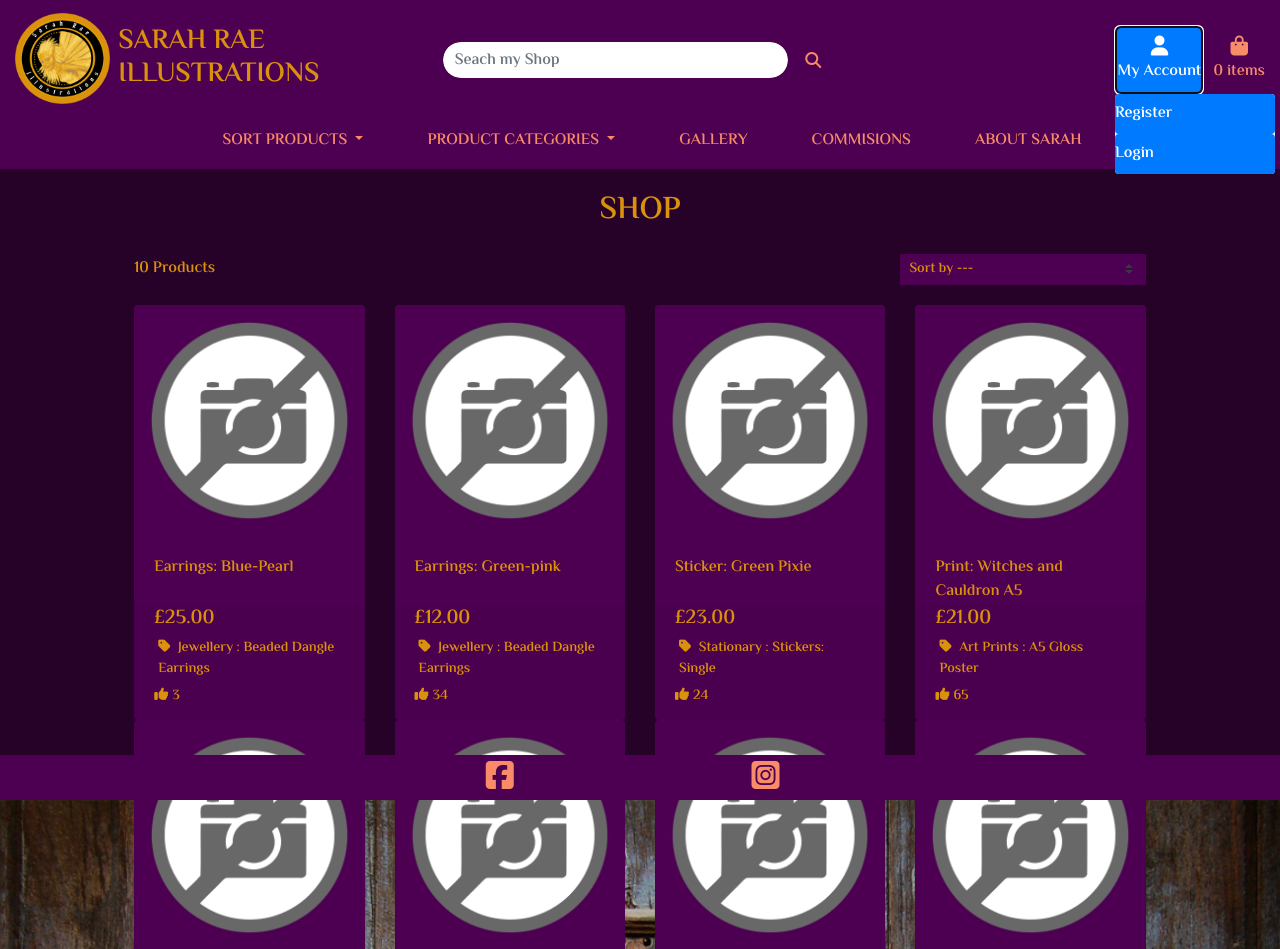
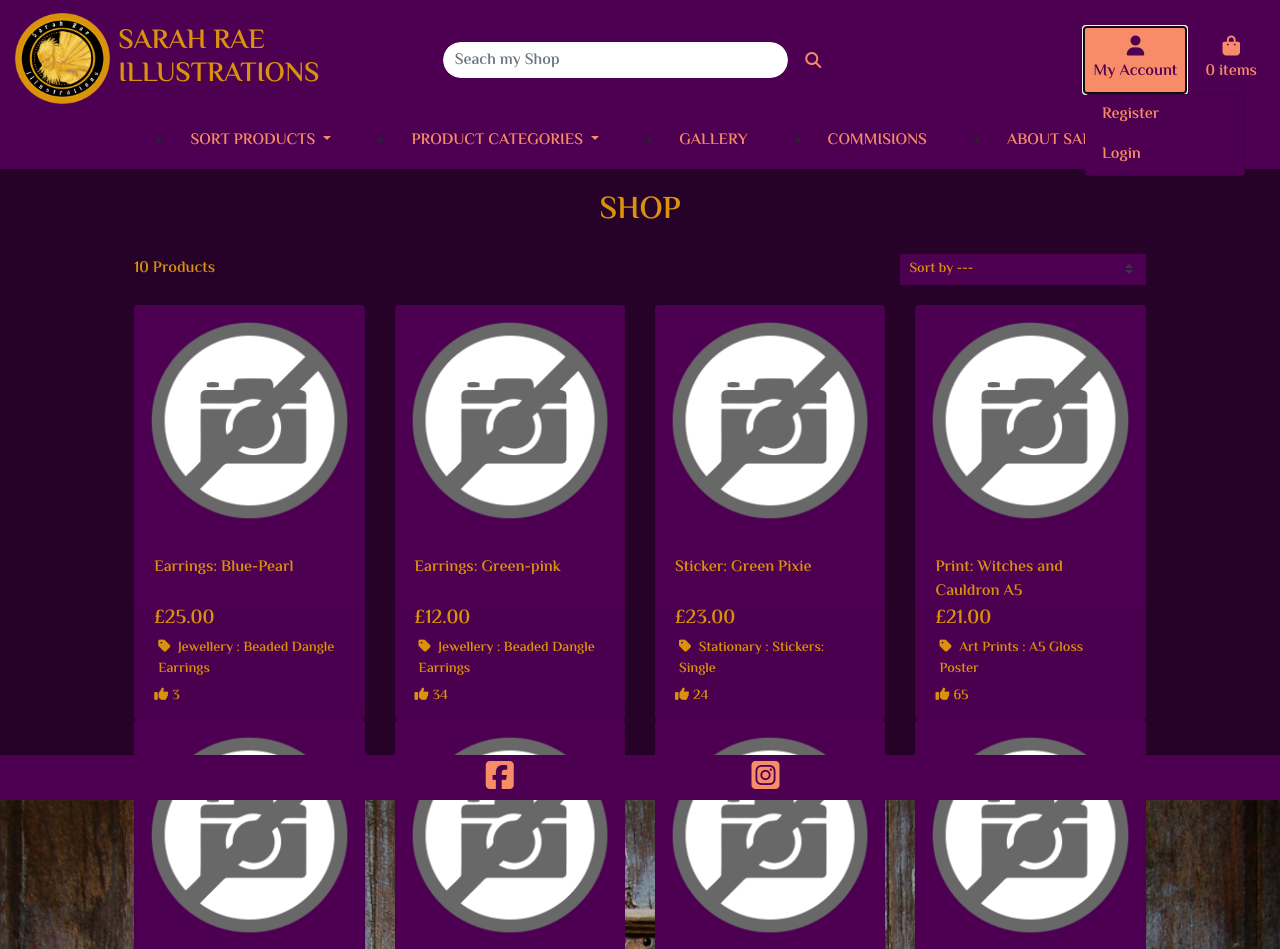
Before and after one commit to mikerae/sarah-rae-illustrations, a Django app: page /shop/ in a window 1280 px wide, after a click on "My Account". Shown: the top 949 px of the page. Run offline with Django 3.2, Linux system fonts and the light colour scheme; data comes from the database, SQL or seed files in the repository; some libraries are stand-ins or nearby versions.

Commit message:
Refine Nav styling

```diff
--- a/cart/templates/cart/cart.html
+++ b/cart/templates/cart/cart.html
@@ -28,6 +28,7 @@
             <a href="{% url 'shop' %}" class="btn btn-sri rounded-0 btn-lg">
                 <span class="icon"><i class="fas fa-chevron-left"></i>
                 </span>
+                <span class="logo-font">Carry on Shopping</span>
             </a>
             {% endif %}
 
--- a/static/css/base.css
+++ b/static/css/base.css
@@ -63,7 +63,7 @@ body {
 }
 
 .text-sri {
-    color: rgb(248, 139, 104) !important;
+    color: rgb(248, 139, 104);
 }
 
 .text-sri-dark {
@@ -89,8 +89,9 @@ a.logo-text:hover {
 .nav-menu:hover,
 .nav-menu:active,
 .nav-menu:focus,
+.nav-link:hover,
+.nav-link:active,
 .nav-link:focus,
-.nav-link:hover,
 .main-logo-link:hover,
 .main-logo-link:active,
 .main-logo-link:focus {
--- a/templates/base.html
+++ b/templates/base.html
@@ -71,33 +71,33 @@
                         </div>
                     </form>
                 </div>
-                <div class="col-12 col-lg-4 my-auto py-1 py-lg-0 navbar-nav nav-pills">
+                <div class="col-12 col-lg-4 my-auto py-1 py-lg-0">
                     <ul class="list-inline list-unstyled text-center text-lg-right my-0">
                         <li class="list-inline-item dropdown">
-                            <a class="nav-link" href="" id="user-options" data-toggle="dropdown" aria-haspopup="true"
-                                area-expanded="false">
+                            <a class="nav-link px-lg-2" href="" id="user-options" data-toggle="dropdown"
+                                aria-haspopup="true" area-expanded="false">
                                 <div class="text-center">
                                     <div><i class="fas fa-user fa-lg"></i></div>
                                     <p class="my-0">My Account</p>
                                 </div>
                             </a>
-                            <div class="dropdown-menu border-0 py-0" aria-labelledby="user-options">
+                            <div class="dropdown-menu nav-menu py-0" aria-labelledby="user-options">
                                 {% if request.user.is_authenticated %}
                                 {% if request.user.is_superuser %}
-                                <a href="" class="nav-link dropdowm-item">Product Management</a>
-                                <a href="" class="nav-link dropdowm-item">Gallery Management</a>
-                                <a href="/admin/" class="nav-link dropdowm-item">Site Administration</a>
+                                <a href="" class="dropdown-item nav-link">Product Management</a>
+                                <a href="" class="dropdown-item nav-link">Gallery Management</a>
+                                <a href="/admin/" class="dropdown-item nav-link">Site Administration</a>
                                 {% endif %}
-                                <a href="" class="nav-link dropdowm-item">My Profile</a>
-                                <a href="{% url 'account_logout' %}" class="nav-link dropdowm-item">Logout</a>
+                                <a href="" class="dropdown-item nav-link">My Profile</a>
+                                <a href="{% url 'account_logout' %}" class="dropdown-item nav-link">Logout</a>
                                 {% else %}
-                                <a href="{% url 'account_signup' %}" class="nav-link dropdowm-item">Register</a>
-                                <a href="{% url 'account_login' %}" class="nav-link dropdowm-item">Login</a>
+                                <a href="{% url 'account_signup' %}" class="dropdown-item nav-link">Register</a>
+                                <a href="{% url 'account_login' %}" class="dropdown-item nav-link">Login</a>
                                 {% endif %}
                             </div>
                         </li>
                         <li class="nav-menu list-inline-item">
-                            <a class="nav-link {% if items_total %}text-info font-weight-bold{% endif %}"
+                            <a class="nav-link px-lg-2 {% if items_total %}text-info font-weight-bold{% endif %}"
                                 href="{% url 'cart' %}">
                                 <div class="text-center">
                                     <div><i class="fas fa-shopping-bag fa-lg"></i></div>
@@ -118,18 +118,9 @@
                     </ul>
                 </div>
             </div>
-            <!-- <div class="row bg-sri">
-                <nav class="navbar navbar-expand-lg  w-100">
-                    <button class="navbar-toggler" type="button" data-toggle="collapse" data-target="#main-nav"
-                        aria-controls="main-nav" aria-expanded="false" aria-label="Toggle navigation">
-                        <span class="navbar-toggler-icon"></span>
-                    </button>
-                    {% include 'includes/mobile-top-header.html' %}
-                    {% include 'includes/main-nav.html' %}
-                </nav>
-            </div> -->
+
             <div class="row bg-sri">
-                <nav class="navbar navbar-dark navbar-expand-lg w-100">
+                <nav class="navbar my-0 navbar-dark navbar-expand-lg w-100">
                     <button class="navbar-toggler" type="button" data-toggle="collapse" data-target="#main-nav"
                         aria-controls="main-nav" aria-expanded="false" aria-label="Toggle navigation">
                         <span id="hamburger" class="navbar-toggler-icon"></span>
--- a/templates/includes/main-nav.html
+++ b/templates/includes/main-nav.html
@@ -1,5 +1,5 @@
-<div class="collapse navbar-collapse " id="main-nav">
-    <ul class="navbar-nav  w-auto mx-auto">
+<div class="collapse navbar-collapse" id="main-nav">
+    <ul class="navbar py-0 my-0 w-auto mx-auto">
         <li class="nav-item dropdown">
             <a class="logo-font dropdown-toggle font-weight-bold nav-link text-sri mr-5" href="{% url 'shop' %}"
                 id="all-shop-items-link" role="button" data-toggle="dropdown" aria-haspopup="true"
--- a/templates/includes/shop-nav.html
+++ b/templates/includes/shop-nav.html
@@ -1,19 +1,20 @@
 <div class="collapse navbar-collapse" id="main-nav">
-    <ul class="navbar-nav w-auto mx-auto">
+    <ul class="navbar w-auto my-0 py-0 mx-auto">
         <li class="nav-item dropdown">
-            <a class="logo-font dropdown-toggle font-weight-bold nav-link text-sri mr-5" role="button" href="#"
+            <a class="logo-font dropdown-toggle font-weight-bold nav-link mr-5" role="button" href="#"
                 id="sort-product-items-link" data-toggle="dropdown" aria-haspopup="true" aria-expanded="false">
                 Sort Products
             </a>
-            <ul class="dropdown-menu" area-labelledby="sort-product-items-link">
+            <ul class="dropdown-menu bg-sri" area-labelledby="sort-product-items-link">
                 <li>
-                    <a class="dropdown-item" href="{% url 'shop' %}?sort=price&direction=asc">By Price</a>
+                    <a class="dropdown-item nav-link" href="{% url 'shop' %}?sort=price&direction=asc">By Price</a>
                 </li>
                 <li>
-                    <a class="dropdown-item" href="{% url 'shop' %}?sort=likes&direction=desc">By Likes</a>
+                    <a class="dropdown-item nav-link" href="{% url 'shop' %}?sort=likes&direction=desc">By Likes</a>
                 </li>
                 <li>
-                    <a class="dropdown-item" href="{% url 'shop' %}?sort=category&direction=asc">By Category</a>
+                    <a class="dropdown-item nav-link" href="{% url 'shop' %}?sort=category&direction=asc">By
+                        Category</a>
                 </li>
             </ul>
         </li>
@@ -23,25 +24,26 @@
                 id="all-product-items-link" data-toggle="dropdown" aria-haspopup="true" aria-expanded="false">
                 Product Categories
             </a>
-            <ul class="dropdown-menu" area-labelledby="all-product-items-link">
+            <ul class="dropdown-menu bg-sri" area-labelledby="all-product-items-link">
                 <li>
-                    <a class="dropdown-item" href="{% url 'shop' %}">All Products</a>
-                    <div class="dropdown-divider"></div>
+                    <a class="dropdown-item nav-menu" href="{% url 'shop' %}">All Products</a>
+                    <div class="dropdown-divider nav-menu "></div>
                 </li>
                 <li>
-                    <a class="dropdown-item" href="{% url 'shop' %}?category=jewellery">Jewellery</a>
+                    <a class="dropdown-item nav-menu" href="{% url 'shop' %}?category=jewellery">Jewellery</a>
                 </li>
                 <li>
-                    <a class="dropdown-item" href="{% url 'shop' %}?category=sculpture">Sculpture</a>
+                    <a class="dropdown-item nav-menu" href="{% url 'shop' %}?category=sculpture">Sculpture</a>
                 </li>
                 <li>
-                    <a class="dropdown-item" href="{% url 'shop' %}?category=stationary">Stationary</a>
+                    <a class="dropdown-item nav-menu" href="{% url 'shop' %}?category=stationary">Stationary</a>
                 </li>
                 <li>
-                    <a class="dropdown-item" href="{% url 'shop' %}?category=art-prints">Art Prints</a>
+                    <a class="dropdown-item nav-menu" href="{% url 'shop' %}?category=art-prints">Art Prints</a>
                 </li>
                 <li>
-                    <a class="dropdown-item" href="{% url 'shop' %}?category=books-and-tarot-decks">Books and Tarot
+                    <a class="dropdown-item nav-menu" href="{% url 'shop' %}?category=books-and-tarot-decks">Books and
+                        Tarot
                         Decks</a>
                 </li>
             </ul>
```
Also changed, not shown: templates/includes/gallery-nav.html (+9 -8 lines).
